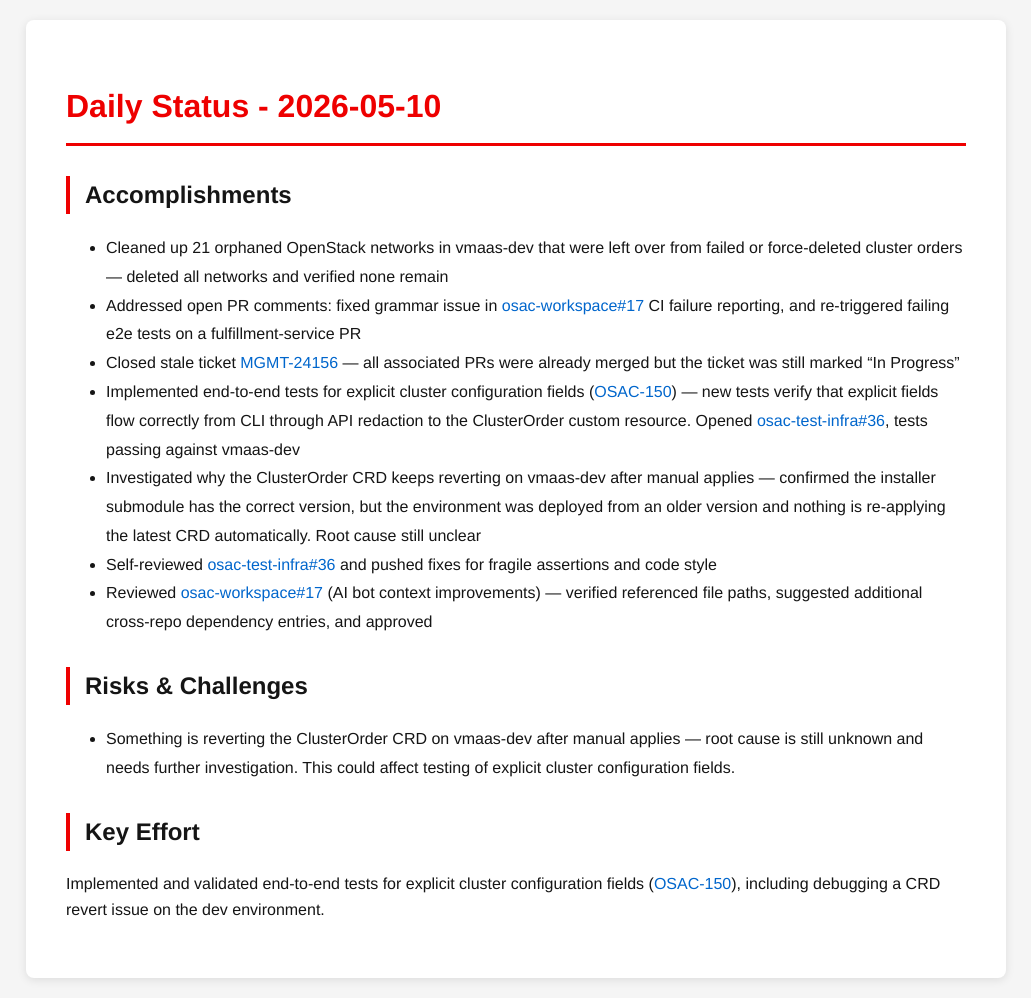
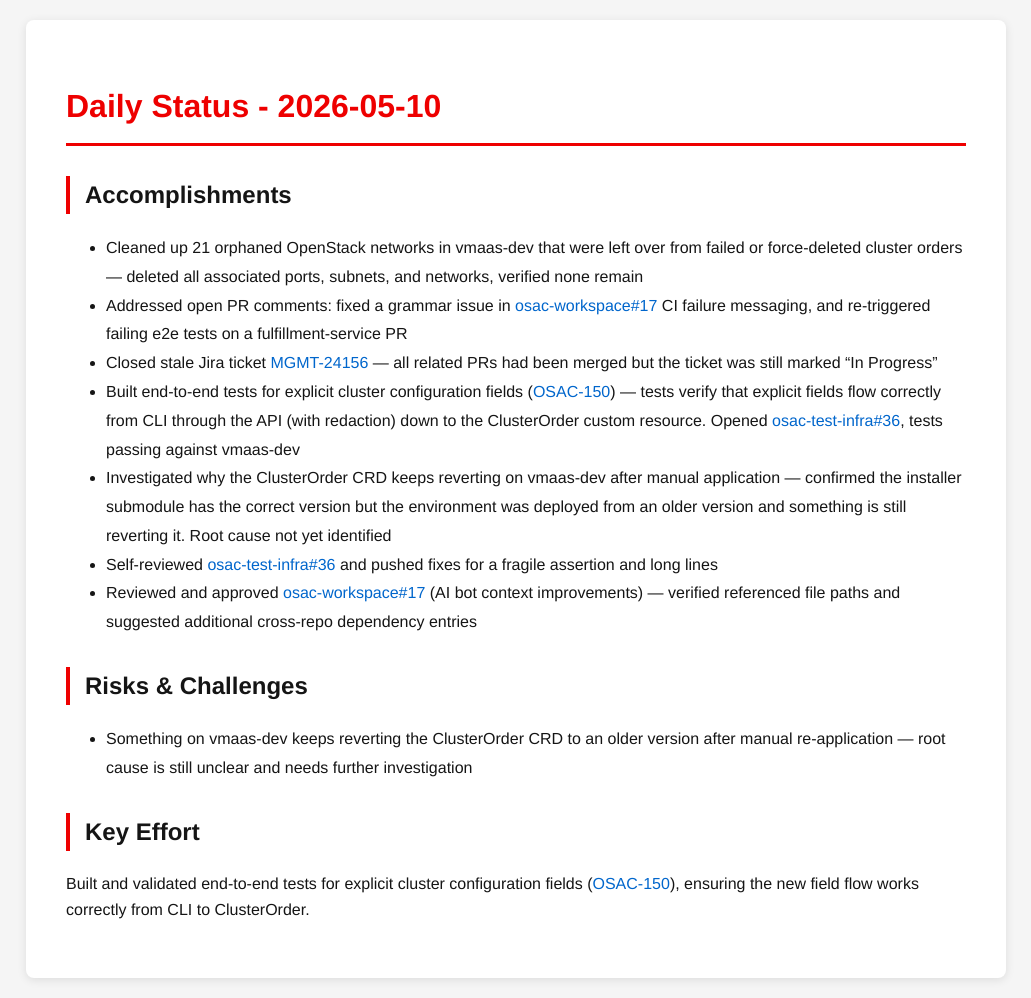
Before and after one commit to tzvatot/daily-status, a Jekyll site: the page built from 2026-05-10.md, in a window 1280 px wide. Shown: the whole page, without its empty margins (124-1155 px from the left). Built offline with Jekyll 4.4.1, drawn with Linux system fonts in a browser that asks for light colours.

Commit message:
Daily status update - 2026-05-10

```diff
--- a/2026-05-10.md
+++ b/2026-05-10.md
@@ -7,16 +7,16 @@
 # Daily Status - 2026-05-10
 
 ## Accomplishments
-- Cleaned up 21 orphaned OpenStack networks in vmaas-dev that were left over from failed or force-deleted cluster orders — deleted all networks and verified none remain
-- Addressed open PR comments: fixed grammar issue in [osac-workspace#17](https://github.com/osac-project/osac-workspace/pull/17) CI failure reporting, and re-triggered failing e2e tests on a fulfillment-service PR
-- Closed stale ticket [MGMT-24156](https://issues.redhat.com/browse/MGMT-24156) — all associated PRs were already merged but the ticket was still marked "In Progress"
-- Implemented end-to-end tests for explicit cluster configuration fields ([OSAC-150](https://redhat.atlassian.net/browse/OSAC-150)) — new tests verify that explicit fields flow correctly from CLI through API redaction to the ClusterOrder custom resource. Opened [osac-test-infra#36](https://github.com/osac-project/osac-test-infra/pull/36), tests passing against vmaas-dev
-- Investigated why the ClusterOrder CRD keeps reverting on vmaas-dev after manual applies — confirmed the installer submodule has the correct version, but the environment was deployed from an older version and nothing is re-applying the latest CRD automatically. Root cause still unclear
-- Self-reviewed [osac-test-infra#36](https://github.com/osac-project/osac-test-infra/pull/36) and pushed fixes for fragile assertions and code style
-- Reviewed [osac-workspace#17](https://github.com/osac-project/osac-workspace/pull/17) (AI bot context improvements) — verified referenced file paths, suggested additional cross-repo dependency entries, and approved
+- Cleaned up 21 orphaned OpenStack networks in vmaas-dev that were left over from failed or force-deleted cluster orders — deleted all associated ports, subnets, and networks, verified none remain
+- Addressed open PR comments: fixed a grammar issue in [osac-workspace#17](https://github.com/osac-project/osac-workspace/pull/17) CI failure messaging, and re-triggered failing e2e tests on a fulfillment-service PR
+- Closed stale Jira ticket [MGMT-24156](https://issues.redhat.com/browse/MGMT-24156) — all related PRs had been merged but the ticket was still marked "In Progress"
+- Built end-to-end tests for explicit cluster configuration fields ([OSAC-150](https://redhat.atlassian.net/browse/OSAC-150)) — tests verify that explicit fields flow correctly from CLI through the API (with redaction) down to the ClusterOrder custom resource. Opened [osac-test-infra#36](https://github.com/osac-project/osac-test-infra/pull/36), tests passing against vmaas-dev
+- Investigated why the ClusterOrder CRD keeps reverting on vmaas-dev after manual application — confirmed the installer submodule has the correct version but the environment was deployed from an older version and something is still reverting it. Root cause not yet identified
+- Self-reviewed [osac-test-infra#36](https://github.com/osac-project/osac-test-infra/pull/36) and pushed fixes for a fragile assertion and long lines
+- Reviewed and approved [osac-workspace#17](https://github.com/osac-project/osac-workspace/pull/17) (AI bot context improvements) — verified referenced file paths and suggested additional cross-repo dependency entries
 
 ## Risks & Challenges
-- Something is reverting the ClusterOrder CRD on vmaas-dev after manual applies — root cause is still unknown and needs further investigation. This could affect testing of explicit cluster configuration fields.
+- Something on vmaas-dev keeps reverting the ClusterOrder CRD to an older version after manual re-application — root cause is still unclear and needs further investigation
 
 ## Key Effort
-Implemented and validated end-to-end tests for explicit cluster configuration fields ([OSAC-150](https://redhat.atlassian.net/browse/OSAC-150)), including debugging a CRD revert issue on the dev environment.
+Built and validated end-to-end tests for explicit cluster configuration fields ([OSAC-150](https://redhat.atlassian.net/browse/OSAC-150)), ensuring the new field flow works correctly from CLI to ClusterOrder.
```
